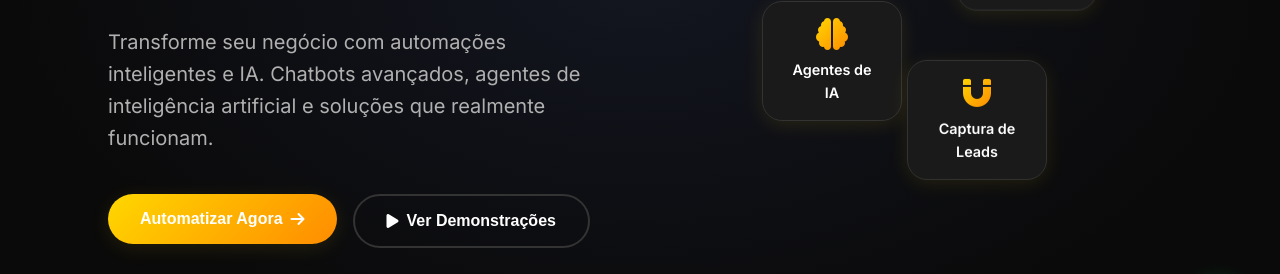
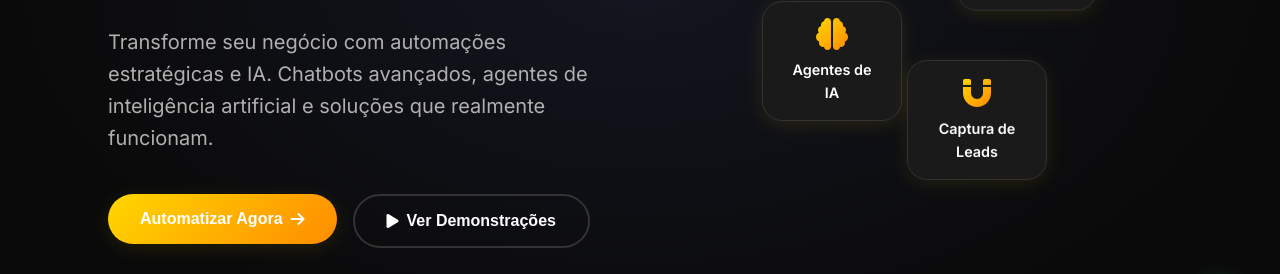
Before and after one commit to laissydominique/ascenda, a plain HTML site: page index.html in a window 1280 px wide. Shown: the part 429-703 px from the top of the page. Drawn offline with Linux system fonts and the light colour scheme.

Commit message:
upd desc

```diff
--- a/index.html
+++ b/index.html
@@ -4,7 +4,7 @@
     <meta charset="UTF-8">
     <meta name="viewport" content="width=device-width, initial-scale=1.0">
     <title>Ascenda - Evolua com Inteligência</title>
-    <meta name="description" content="Transforme seu negócio com automações inteligentes e IA. Chatbots, agentes de inteligência artificial e soluções personalizadas.">
+    <meta name="description" content="Transforme seu negócio com automações estratégicas e IA. Chatbots, agentes de inteligência artificial e soluções personalizadas.">
     <meta name="keywords" content="automação, IA, chatbot, agente de inteligência artificial">
     <meta name="author" content="Ascenda">
 
@@ -16,14 +16,14 @@
     <meta property="og:type" content="website">
     <meta property="og:url" content="https://ascenda.ia/">
     <meta property="og:title" content="Ascenda - Evolua com Inteligência">
-    <meta property="og:description" content="Transforme seu negócio com automações inteligentes e IA. Chatbots, agentes de inteligência artificial e soluções personalizadas.">
+    <meta property="og:description" content="Transforme seu negócio com automações estratégicas e IA. Chatbots, agentes de inteligência artificial e soluções personalizadas.">
     <meta property="og:image" content="logo-ascenda2.png">
 
     <!-- Twitter -->
     <meta property="twitter:card" content="summary_large_image">
     <meta property="twitter:url" content="https://ascenda.ia/">
     <meta property="twitter:title" content="Ascenda - Evolua com Inteligência">
-    <meta property="twitter:description" content="Transforme seu negócio com automações inteligentes e IA. Chatbots, agentes de inteligência artificial e soluções personalizadas.">
+    <meta property="twitter:description" content="Transforme seu negócio com automações estratégicas e IA. Chatbots, agentes de inteligência artificial e soluções personalizadas.">
     <meta property="twitter:image" content="logo-ascenda2.png">
     <link rel="stylesheet" href="styles.css">
     <link href="https://fonts.googleapis.com/css2?family=Inter:wght@300;400;500;600;700;800;900&display=swap" rel="stylesheet">
@@ -61,8 +61,7 @@
                     <span class="hero-title-line gradient-text">Inteligência</span>
                 </h1>
                 <p class="hero-subtitle">
-                    Transforme seu negócio com automações inteligentes e IA.
-                    Chatbots avançados, agentes de inteligência artificial e soluções que realmente funcionam.
+                   Transforme seu negócio com automações estratégicas e IA. Chatbots avançados, agentes de inteligência artificial e soluções que realmente funcionam.
                 </p>
                 <div class="hero-cta">
                     <a href="https://wa.me/5527996113508?text=Oi!%20Vim%20do%20site%20da%20Ascenda%20e%20quero%20automatizar%20meu%20negócio.%20Podem%20me%20ajudar?">
```
